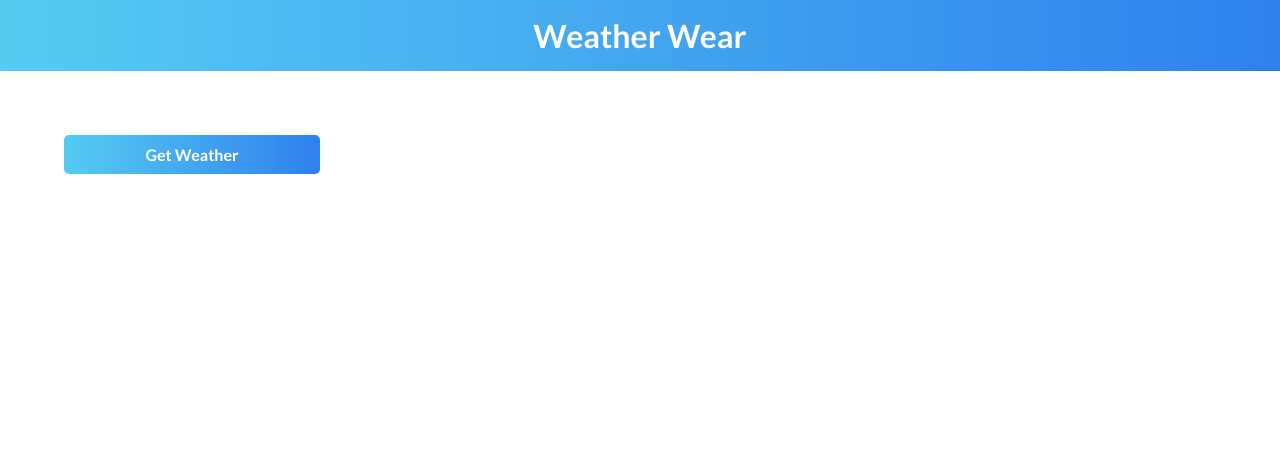
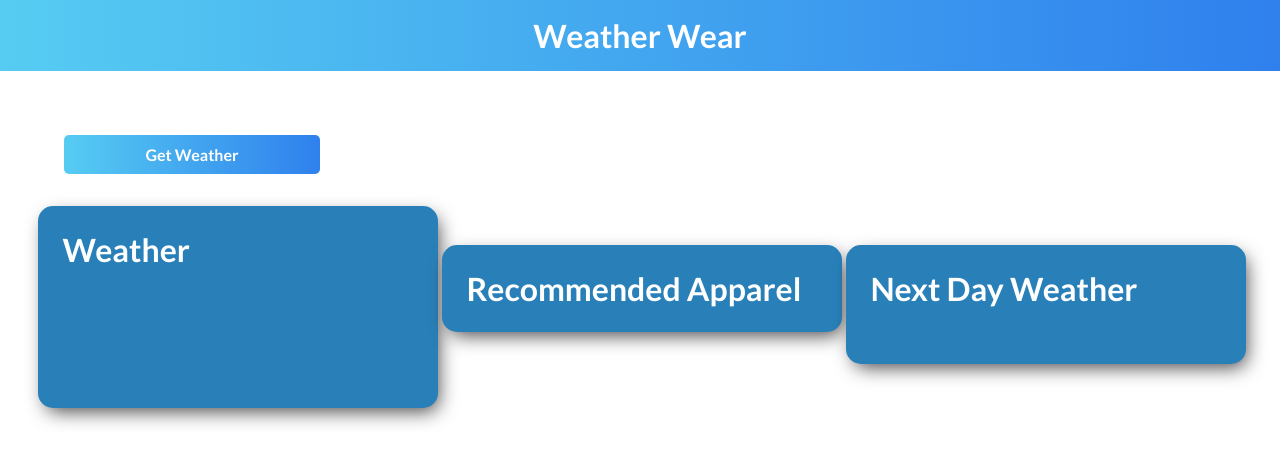
Before and after one commit to afazio1/create-task, a website: page public/index.html in a window 1280 px wide. Drawn offline with Linux system fonts and the light colour scheme.

Commit message:
worked on html

```diff
--- a/public/index.html
+++ b/public/index.html
@@ -10,6 +10,21 @@
 	<h1 class="title">Weather Wear</h1>
 	<div id="weather-button">Get Weather</div>
 	<h1 id="weather"></h1>
+	<div class="weather-container">
+		<h1>Weather</h1>
+		<img src="" id="icon">
+		<h1 id="condition"></h1>
+		<h1 id="temp"></h1>
+		<h1 id="city"></h1>
+	</div>
+	<div class="apparel-container">
+		<h1>Recommended Apparel</h1>
+		<ul id="apparel-list"></ul>
+	</div>
+	<div class="nextday-container">
+		<h1>Next Day Weather</h1>
+		<h1 id="day-of-week"></h1>
+	</div>
 	<script type="text/javascript" src="main.js"></script>
 </body>
 </html>
--- a/public/styles.css
+++ b/public/styles.css
@@ -33,3 +33,15 @@ h1, div {
 	color: black;
 	margin-left: 5%;
 }
+.weather-container,
+.apparel-container,
+.nextday-container {
+	background-color: #2980B9;
+	display: inline-block;
+	width: 30%;
+	border-radius: 15px;
+	box-shadow: 4px 7px 19px -4px rgba(0,0,0,0.75);
+}
+.weather-container {
+	margin-left: 3%;
+}
```
